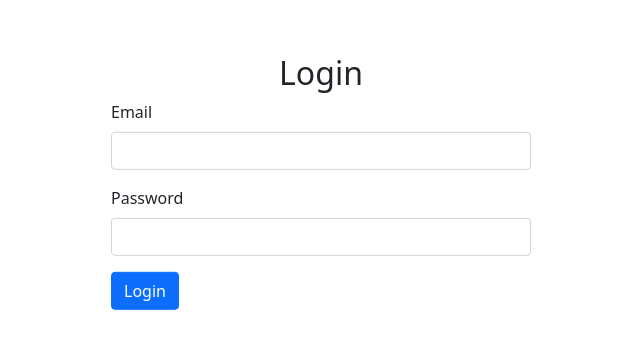
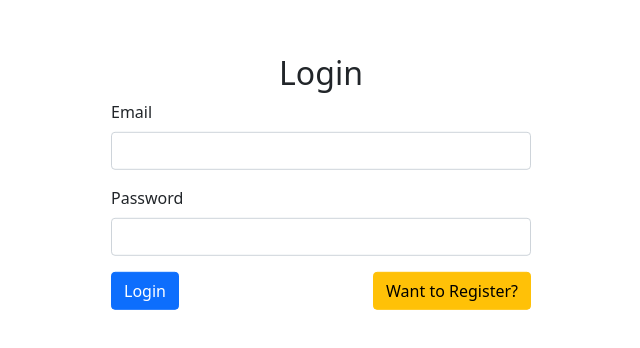
Before and after one commit to berkinduz/angular-employee-form-page, an Angular app: page /login in a window 1280 px wide. Shown: the part 218-566 px from the top of the page, without its empty margins (319-959 px from the left). Built offline with nearby package versions, Linux system fonts and the light colour scheme.

Commit message:
login component design with bootstrap v5

```diff
--- a/src/app/login/login.component.html
+++ b/src/app/login/login.component.html
@@ -27,7 +27,16 @@
               id="exampleInputPassword1"
             />
           </div>
-          <button type="submit" class="btn btn-primary">Login</button>
+          <div class="d-flex justify-content-between">
+            <button type="submit" class="btn btn-primary">Login</button>
+            <button
+              routerLink="/signup"
+              type="submit"
+              class="btn btn-warning loginBtn"
+            >
+              Want to Register?
+            </button>
+          </div>
         </form>
       </div>
     </div>
```
